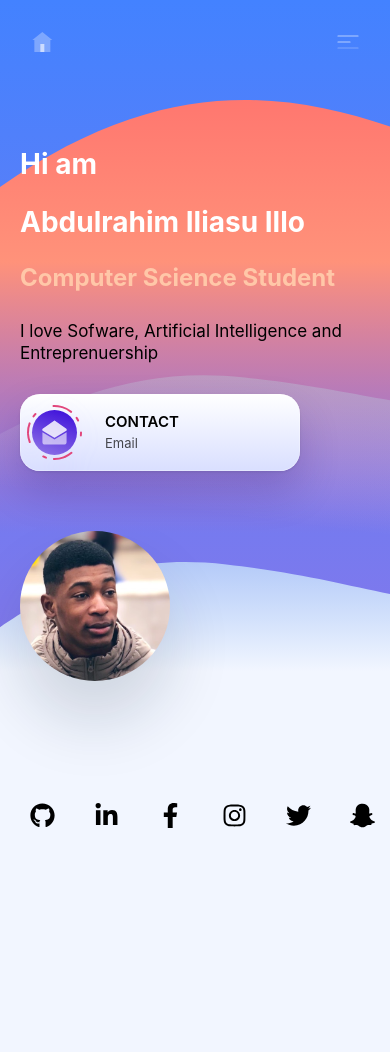
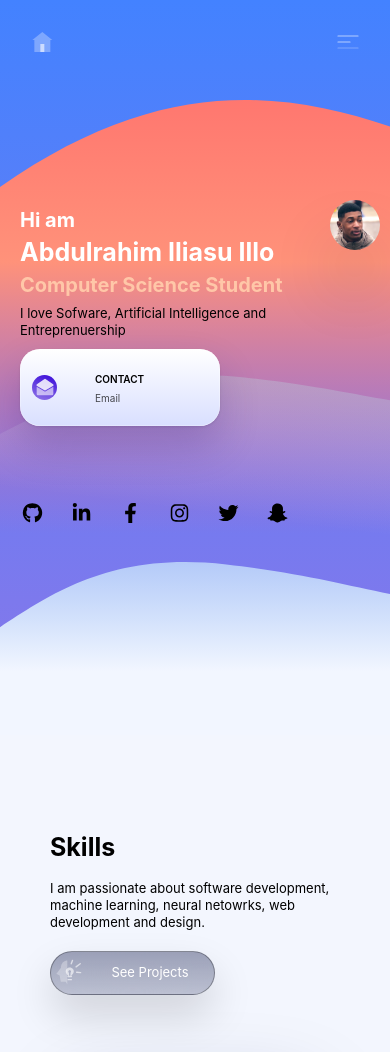
Before and after one commit to abdulrahimiliasu/personal-new-react, a Gatsby site: page / in a window 390 px wide. Shown: the top 1052 px of the page. Built offline with nearby package versions, Linux system fonts and the light colour scheme; Gatsby itself is replaced by a stand-in of ours.

Commit message:
Added Responsiveness

```diff
--- a/src/components/backgrounds/WaveBackground2.js
+++ b/src/components/backgrounds/WaveBackground2.js
@@ -25,7 +25,7 @@
 `
 const BottomWave = styled(Wave)`
   @media (prefers-color-scheme: dark) {
-    content: url("/images/waves/hero-wave3.svg");
+    content: url("/images/waves/hero-wave2.svg");
   }
 `
 
@@ -33,6 +33,6 @@
   position: absolute;
   width: 100%;
   height: 800px;
-  background: linear-gradient(180deg, #ffffff 0%, #d9dfff 100%);
+  background: rgb(243, 246, 254);
   z-index: -1;
 `
--- a/src/components/buttons/PrimaryButton.js
+++ b/src/components/buttons/PrimaryButton.js
@@ -40,6 +40,13 @@
   & {
     transition: 1s cubic-bezier(0.075, 0.82, 0.165, 1);
   }
+
+  @media only screen and (max-width: 450px) {
+    max-width: 200px;
+    heigth: 30px;
+    gap: 10px;
+  }
+
   :hover {
     box-shadow: 0px 1px 3px rgba(0, 0, 0, 0.1),
       0px 30px 60px rgba(23, 0, 102, 0.5),
@@ -58,6 +65,9 @@
   left: -16px;
   ${Wrapper}:hover & {
     transform: rotate(30deg) scale(1.2) translate(1px, 1px);
+  }
+  @media only screen and (max-width: 450px) {
+    display: none;
   }
 `
 
@@ -81,8 +91,17 @@
   ${Wrapper}:hover & {
     filter: hue-rotate(10deg);
   }
+  @media only screen and (max-width: 450px) {
+    width: 25px;
+    height: 25px;
+  }
 `
 const Icon = styled.img`
   width: 29px;
   height: 29px;
+
+  @media only screen and (max-width: 450px) {
+    height: 20px;
+    width: 20px;
+  }
 `
--- a/src/components/layout/Icon.js
+++ b/src/components/layout/Icon.js
@@ -22,10 +22,37 @@
   &.normal {
     width: 25px;
     height: 25px;
+
+    @media (max-width: 450px) {
+      width: 15px;
+      height: 15px;
+    }
+    @media (max-width: 768px) {
+      width: 20px;
+      height: 20px;
+    }
+    @media (max-width: 1140px) {
+      width: 25px;
+      height: 20px;
+    }
   }
   &.large {
     width: 70px;
     height: 70px;
+
+    @media only screen and (max-width: 450px) {
+      width: 50px;
+      height: 50px;
+    }
+    @media only screen and (min-width: 450px) and (max-width: 768px) {
+      width: 60px;
+      height: 60px;
+    }
+    @media only screen and (min-width: 768px) and(max-width: 1140px) {
+      width: 30px;
+      height: 30px;
+    }
   }
+
   color: ${props => props.color};
 `
--- a/src/components/layout/ProfilePicture.js
+++ b/src/components/layout/ProfilePicture.js
@@ -5,7 +5,6 @@
   return (
     <Wrapper>
       <Picture />
-      {/* <Ring src="/images/icons/icon-ring.svg" /> */}
     </Wrapper>
   )
 }
@@ -23,17 +22,18 @@
   background-position: center;
   box-shadow: 0px 40px 64px #0e1f3527;
 
-  @media (max-width: 440px) {
+  @media only screen and (max-width: 450px) {
+    height: 50px;
+    width: 50px;
+  }
+
+  @media only screen and (min-width: 450px) and (max-width: 768px) {
     height: 150px;
     width: 150px;
   }
+
+  @media only screen and (min-width: 768px) and (max-width: 1140px) {
+    height: 230px;
+    width: 230px;
+  }
 `
-
-// const Ring = styled.img`
-//   position: relative;
-//   top: -105px;
-//   left: -16px;
-//   ${Wrapper}:hover & {
-//     transform: rotate(30deg) scale(1.2) translate(1px, 1px);
-//   }
-// `
--- a/src/components/layout/Socials.js
+++ b/src/components/layout/Socials.js
@@ -1,48 +1,9 @@
 import React from "react"
 import styled from "styled-components"
-import {
-  faSnapchatGhost,
-  faGithub,
-  faLinkedinIn,
-  faFacebookF,
-  faInstagram,
-  faTwitter,
-} from "@fortawesome/free-brands-svg-icons"
 import Icon from "./Icon"
+import { social_links } from "../../data/Data"
 
 function Socials() {
-  const social_links = [
-    {
-      color: "grey",
-      image: faGithub,
-      url: "https://www.github.com/abdulrahimiliasu",
-    },
-    {
-      color: "#0a66c2",
-      image: faLinkedinIn,
-      url: "https://www.linkedin.com/in/abdulrahimiliasu",
-    },
-    {
-      color: "#3b5998",
-      image: faFacebookF,
-      url: "https://www.facebook.com/in/abdulrahimiliasu",
-    },
-    {
-      color: "#c32aa3",
-      image: faInstagram,
-      url: "https://www.instagram.com/in/abdulrahimiliasu",
-    },
-    {
-      color: "#1da1f2",
-      image: faTwitter,
-      url: "https://www.twitter.com/in/illo_abdulrahim",
-    },
-    {
-      color: "#fffc00",
-      image: faSnapchatGhost,
-      url: "https://www.snapchat.com/add/illo_abdool",
-    },
-  ]
   return (
     <Wrapper count={social_links.lenght}>
       <ContentWrapper>
@@ -69,6 +30,13 @@
   display: grid;
   grid-template-columns: repeat(6, auto);
   gap: 20px;
+  @media only screen and (max-width: 450px) {
+    gap: 5px;
+  }
+
+  @media only screen and (min-width: 450px) and (max-width: 768px) {
+    gap: 10px;
+  }
 `
 const SocialLink = styled.a`
   border-radius: 50%;
--- a/src/components/sections/HeroSection.js
+++ b/src/components/sections/HeroSection.js
@@ -12,7 +12,7 @@
       <WaveBackground />
       <ContentWrapper>
         <TextWrapper>
-          <Title>Hi am</Title>
+          <SubTitle2>Hi am</SubTitle2>
           <Title>Abdulrahim Iliasu Illo</Title>
           <SubTitle>Computer Science Student</SubTitle>
           <Description>
@@ -44,10 +44,18 @@
   grid-template-columns: auto auto;
   justify-content: space-around;
 
-  @media (max-width: 450px) {
-    grid-template-columns: auto;
+  @media only screen and (max-width: 450px) {
+    gap: 5px;
+  }
+
+  @media only screen and (min-width: 450px) and (max-width: 768px) {
     padding: 150px 20px 250px;
-    gap: 60px;
+    gap: 20px;
+  }
+
+  @media only screen and (min-width: 768px) and (max-width: 1140px) {
+    padding: 150px 20px 250px;
+    gap: 40px;
   }
 `
 const TextWrapper = styled.div`
@@ -68,9 +76,19 @@
       animation: ${animation} 1s 0.4s forwards;
     }
   }
+
+  @media only screen and (max-width: 450px) {
+    padding: 10px;
+    gap: 10px;
+  }
 `
 
 const Title = styled(H2)`
+  color: white;
+  white-space: nowrap;
+`
+
+const SubTitle2 = styled(H3)`
   color: white;
 `
 const SubTitle = styled(H3)`
--- a/src/components/sections/SkillsSections.js
+++ b/src/components/sections/SkillsSections.js
@@ -16,7 +16,7 @@
             I am passionate about software development, machine learning, neural
             netowrks, web development and design.
           </Text2>
-          <SecondaryButton />
+          <SecondaryButton to="/projects/" />
         </TextWrapper>
         <CardWrapper>
           <Card className="card1" key="0">
@@ -77,30 +77,35 @@
   grid-template-columns: 260px auto;
   justify-content: space-around;
 
-  @media (max-width: 450px) {
+  @media only screen and (max-width: 450px) {
     grid-template-columns: auto;
-    padding: 150px 20px 250px;
     gap: 60px;
   }
 `
-const TextWrapper = styled.div``
+const TextWrapper = styled.div`
+  display: grid;
+  align-content: center;
+  justify-content: center;
+  padding-inline: 50px;
+`
 const CardWrapper = styled.div`
   display: flex;
   grid-template-columns: 1fr 1fr 1fr;
   flex-wrap: wrap;
   row-gap: 60px;
   column-gap: 60px;
+  align-content: center;
+  justify-content: center;
 `
 const Text = styled(H2)``
 const Text2 = styled(MediumText)`
   padding: 20px 0px;
 `
 const MediumText2 = styled(MediumText)`
-  color: white;
+  opacity: 0.8;
 `
 const Text3 = styled(H3)`
   padding-bottom: 10px;
-  color: white;
   text-shadow: 0px 20px 40px rgba(0, 0, 0, 0.3);
 `
 const CardText = styled.div`
@@ -115,18 +120,14 @@
 
   & .top-card {
     padding: 20px;
-    /* background-color: rgba(255, 255, 255, 0.3);
-    border: 0.5px solid rgba(255, 255, 255, 0.3);
-    backdrop-filter: blur(40px); */
     background: rgba(255, 255, 255, 0.3);
+    box-shadow: rgb(24 32 79 / 25%) 0px 40px 80px,
+      rgb(255 255 255 / 50%) 0px 0px 0px 0.5px inset;
+    z-index: 1;
     border: 0.5px solid rgba(255, 255, 255, 0.5);
     box-sizing: border-box;
-    box-shadow: 0px 50px 100px rgba(0, 0, 0, 0.25);
     backdrop-filter: blur(40px);
-    border-top-left-radius: 0px;
-    border-top-right-radius: 30px;
-    border-bottom-right-radius: 40px;
-    border-bottom-left-radius: 40px;
+    border-radius: 0px 30px 40px 40px;
     width: 240px;
     height: 280px;
     padding-top: 20px;
@@ -156,14 +157,10 @@
     backdrop-filter: blur(40px);
     width: 220px;
     height: 280px;
-
     transform: skewY(5deg);
     transform-origin: top left;
     top: 0px;
-    border-top-left-radius: 0px;
-    border-top-right-radius: 40px;
-    border-bottom-right-radius: 40px;
-    border-bottom-left-radius: 40px;
+    border-radius: 0px 40px 40px 40px;
     z-index: -1;
   }
 
@@ -172,7 +169,6 @@
     & .bottom-card {
       box-shadow: rgba(24, 32, 79, 0.25) 0px 100px 100px,
         rgba(255, 255, 255, 0.5) 0px 0px 0px 0.5px inset;
-
       transform: skewY(15deg);
       width: 200px;
     }
--- a/src/components/styles/TextStyles.js
+++ b/src/components/styles/TextStyles.js
@@ -3,8 +3,12 @@
 export const H1 = styled.h1`
   font-weight: bold;
   font-size: 60px;
-  @media (max-width: 450px) {
-    font-size: 48px;
+  @media only screen and (max-width: 450px) {
+    font-size: 30px;
+  }
+
+  @media only screen and (min-width: 450px) and (max-width: 768px) {
+    font-size: 40px;
   }
 `
 
@@ -12,8 +16,12 @@
   font-weight: bold;
   font-size: 40px;
 
-  @media (max-width: 450px) {
-    font-size: 28px;
+  @media only screen and (max-width: 450px) {
+    font-size: 25px;
+  }
+
+  @media only screen and (min-width: 450px) and (max-width: 768px) {
+    font-size: 30px;
   }
 `
 
@@ -21,8 +29,12 @@
   font-weight: bold;
   font-size: 30px;
 
-  @media (max-width: 450px) {
-    font-size: 24px;
+  @media only screen and (max-width: 450px) {
+    font-size: 20px;
+  }
+
+  @media only screen and (min-width: 450px) and (max-width: 768px) {
+    font-size: 25px;
   }
 `
 
@@ -42,6 +54,14 @@
   font-weight: normal;
   font-size: 17px;
   line-height: 130%;
+
+  @media only screen and (max-width: 450px) {
+    font-size: 13px;
+  }
+
+  @media only screen and (min-width: 450px) and (max-width: 768px) {
+    font-size: 15px;
+  }
 `
 
 export const Caption = styled.p`
@@ -55,12 +75,18 @@
   font-size: 15px;
   line-height: 18px;
   text-transform: uppercase;
+  @media only screen and (max-width: 450px) {
+    font-size: 10px;
+  }
 `
 
 export const SmallText = styled.p`
   font-weight: normal;
   font-size: 13px;
   line-height: 130%;
+  @media only screen and (max-width: 450px) {
+    font-size: 10px;
+  }
 `
 
 export const SmallText2 = styled.p`
--- a/src/data/Data.js
+++ b/src/data/Data.js
@@ -1,3 +1,87 @@
+import {
+  faSnapchatGhost,
+  faGithub,
+  faLinkedinIn,
+  faFacebookF,
+  faInstagram,
+  faTwitter,
+  faJs,
+  faPython,
+  faSwift,
+  faJava,
+  faCss3,
+  faHtml5,
+} from "@fortawesome/free-brands-svg-icons"
+import { faCode } from "@fortawesome/free-solid-svg-icons"
+
+export function getRepos() {
+  var repo_list = []
+  var xhttp = new XMLHttpRequest()
+  xhttp.onreadystatechange = function () {
+    if (this.readyState === 4 && this.status === 200) {
+      repo_list = JSON.parse(xhttp.responseText)
+    }
+  }
+  xhttp.open(
+    "GET",
+    "https://api.github.com/users/abdulrahimiliasu/repos",
+    false
+  )
+  xhttp.send(null)
+  return repo_list
+}
+
+export function getIcon(language) {
+  switch (language) {
+    case "Python":
+      return { icon: faPython, class: "python" }
+    case "JavaScript":
+      return { icon: faJs, class: "js" }
+    case "Swift":
+      return { icon: faSwift, class: "swift" }
+    case "Java":
+      return { icon: faJava, class: "java" }
+    case "CSS":
+      return { icon: faCss3, class: "css" }
+    case "HTML":
+      return { icon: faHtml5, class: "html" }
+    default:
+      return { icon: faCode, class: "default" }
+  }
+}
+
+export const social_links = [
+  {
+    color: "grey",
+    image: faGithub,
+    url: "https://www.github.com/abdulrahimiliasu",
+  },
+  {
+    color: "#0a66c2",
+    image: faLinkedinIn,
+    url: "https://www.linkedin.com/in/abdulrahimiliasu",
+  },
+  {
+    color: "#3b5998",
+    image: faFacebookF,
+    url: "https://www.facebook.com/in/abdulrahimiliasu",
+  },
+  {
+    color: "#c32aa3",
+    image: faInstagram,
+    url: "https://www.instagram.com/in/abdulrahimiliasu",
+  },
+  {
+    color: "#1da1f2",
+    image: faTwitter,
+    url: "https://www.twitter.com/in/illo_abdulrahim",
+  },
+  {
+    color: "#fffc00",
+    image: faSnapchatGhost,
+    url: "https://www.snapchat.com/add/illo_abdool",
+  },
+]
 export const data = {
   program_langs: [
     "C",
@@ -20,7 +104,6 @@
 }
 
 export const menuData = [
-  { title: "Contact", icon: "/images/icons/email.svg", link: "/contact" },
   {
     title: "Projects",
     icon: "/images/icons/tutorials.svg",
```
Also changed, not shown: src/components/sections/ProjectsSection.js (+51 -49 lines).
